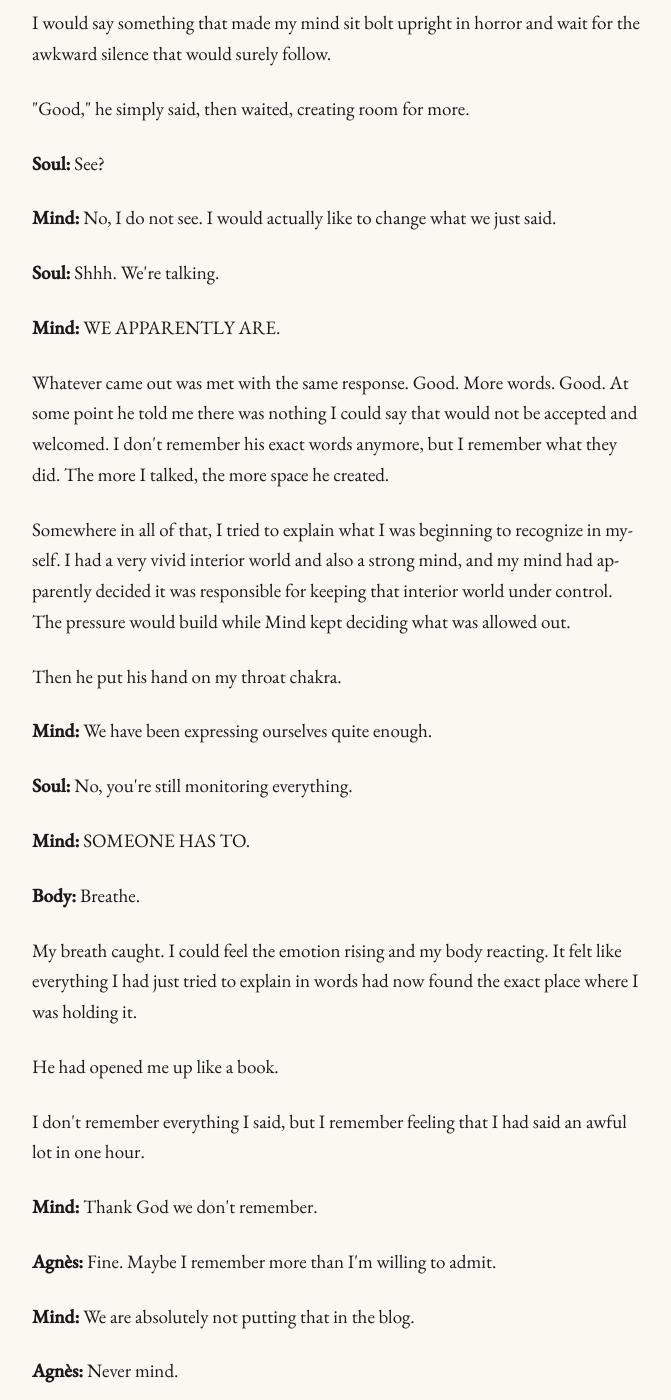
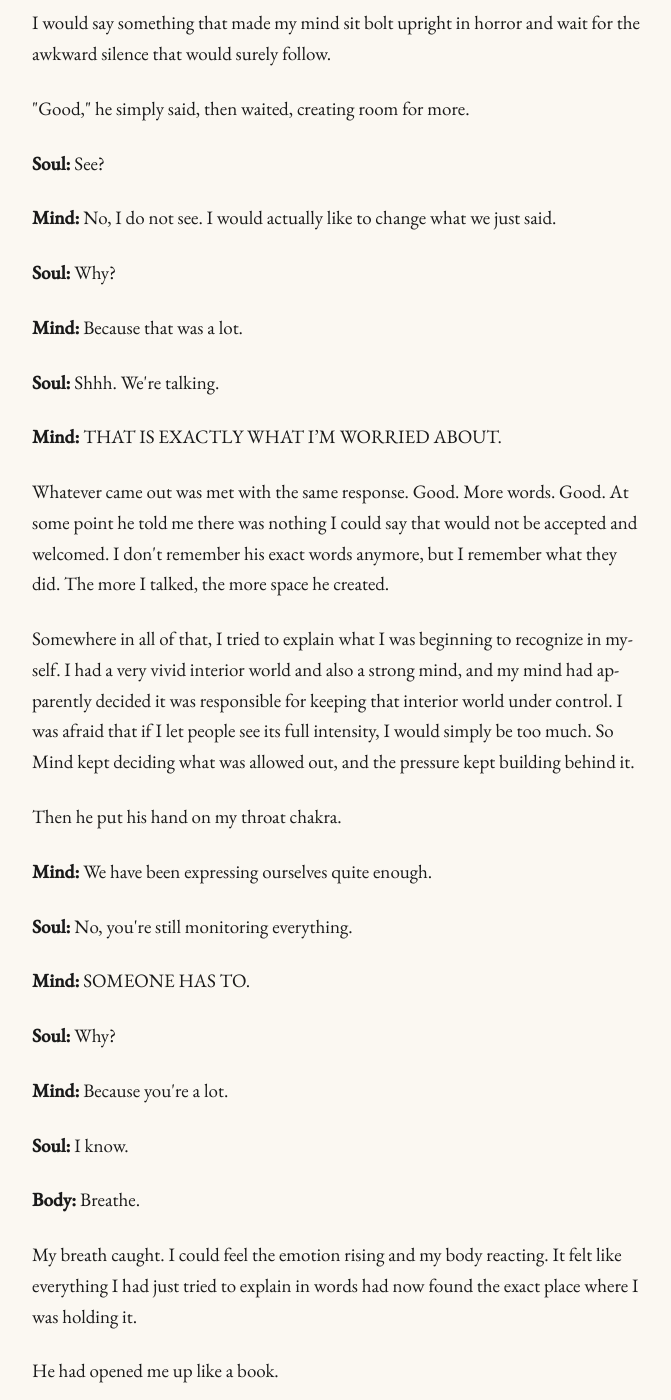
Before and after one commit to adeglon/adeglon.github.io, a Jekyll site: the page built from docs/_posts/2026-09-21-where-there-is-free-flow.md, in a window 1280 px wide and 1400 px high, scrolled down 16660 px. Shown: the whole window, without its empty margins (80-751 px from the left). Built offline with Jekyll 4.4.1, drawn with Linux system fonts in a browser that asks for light colours; a script that is not in the unit is left out.

Commit message:
Free flow essay: Agnès' revisions to the massage-table exchange
Soul pushes back twice more, and the paragraph now says the fear plainly:
that letting people see the full intensity would be too much.

Co-Authored-By: Claude Opus 5 <noreply@anthropic.com>
Claude-Session: https://claude.ai/code/session_013dCzg7Frd3BYrH4Bt9mZS6

```diff
--- a/docs/_posts/2026-09-21-where-there-is-free-flow.md
+++ b/docs/_posts/2026-09-21-where-there-is-free-flow.md
@@ -344,13 +344,17 @@ I would say something that made my mind sit bolt upright in horror and wait for
 
 **Mind:** No, I do not see. I would actually like to change what we just said.
 
+**Soul:** Why?
+
+**Mind:** Because that was a lot.
+
 **Soul:** Shhh. We're talking.
 
-**Mind:** WE APPARENTLY ARE.
+**Mind:** THAT IS EXACTLY WHAT I’M WORRIED ABOUT.
 
 Whatever came out was met with the same response. Good. More words. Good. At some point he told me there was nothing I could say that would not be accepted and welcomed. I don't remember his exact words anymore, but I remember what they did. The more I talked, the more space he created.
 
-Somewhere in all of that, I tried to explain what I was beginning to recognize in myself. I had a very vivid interior world and also a strong mind, and my mind had apparently decided it was responsible for keeping that interior world under control. The pressure would build while Mind kept deciding what was allowed out.
+Somewhere in all of that, I tried to explain what I was beginning to recognize in myself. I had a very vivid interior world and also a strong mind, and my mind had apparently decided it was responsible for keeping that interior world under control. I was afraid that if I let people see its full intensity, I would simply be too much. So Mind kept deciding what was allowed out, and the pressure kept building behind it.
 
 Then he put his hand on my throat chakra.
 
@@ -359,6 +363,12 @@ Then he put his hand on my throat chakra.
 **Soul:** No, you're still monitoring everything.
 
 **Mind:** SOMEONE HAS TO.
+
+**Soul:** Why?
+
+**Mind:** Because you're a lot.
+
+**Soul:** I know.
 
 **Body:** Breathe.
 
```
